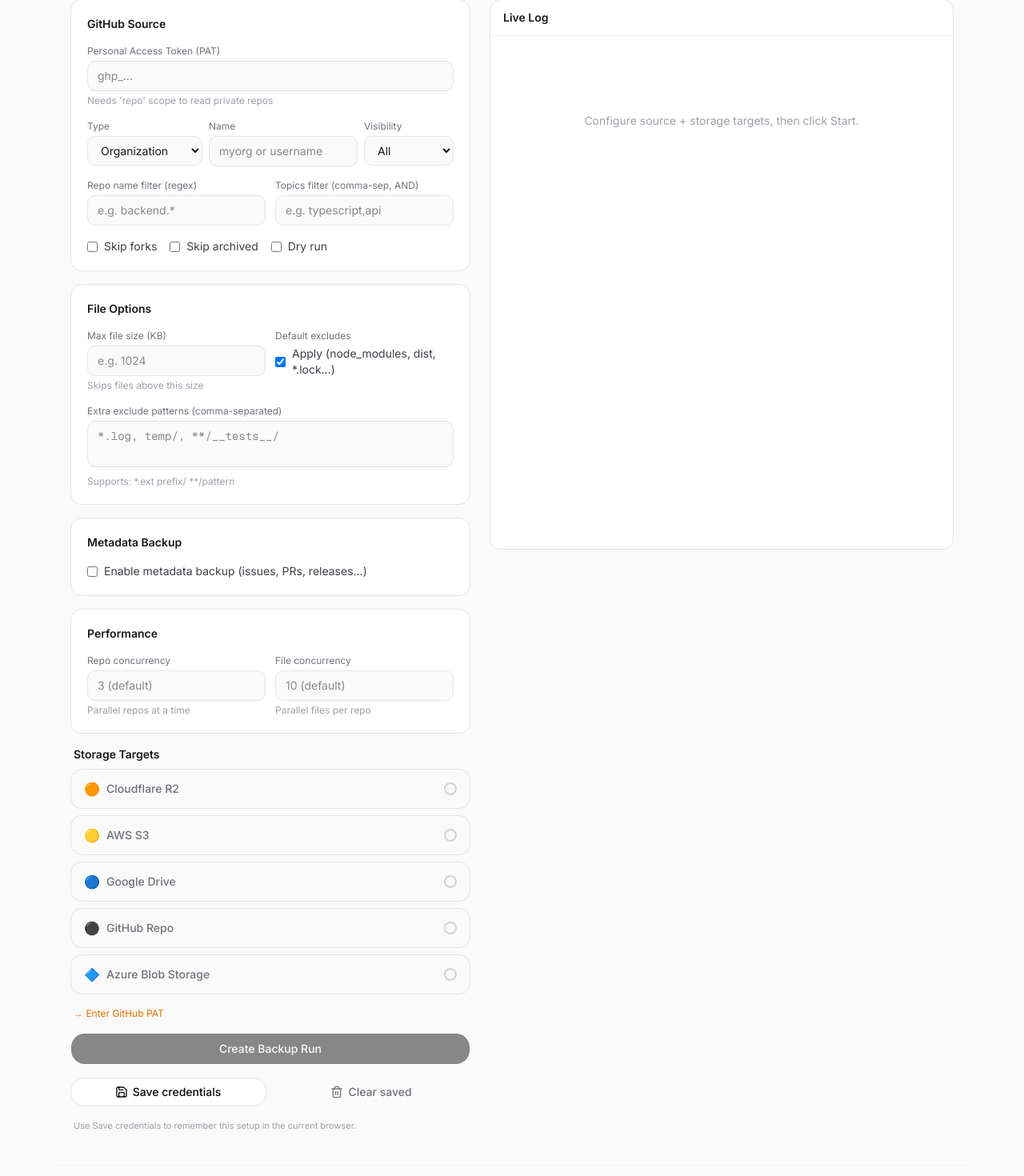
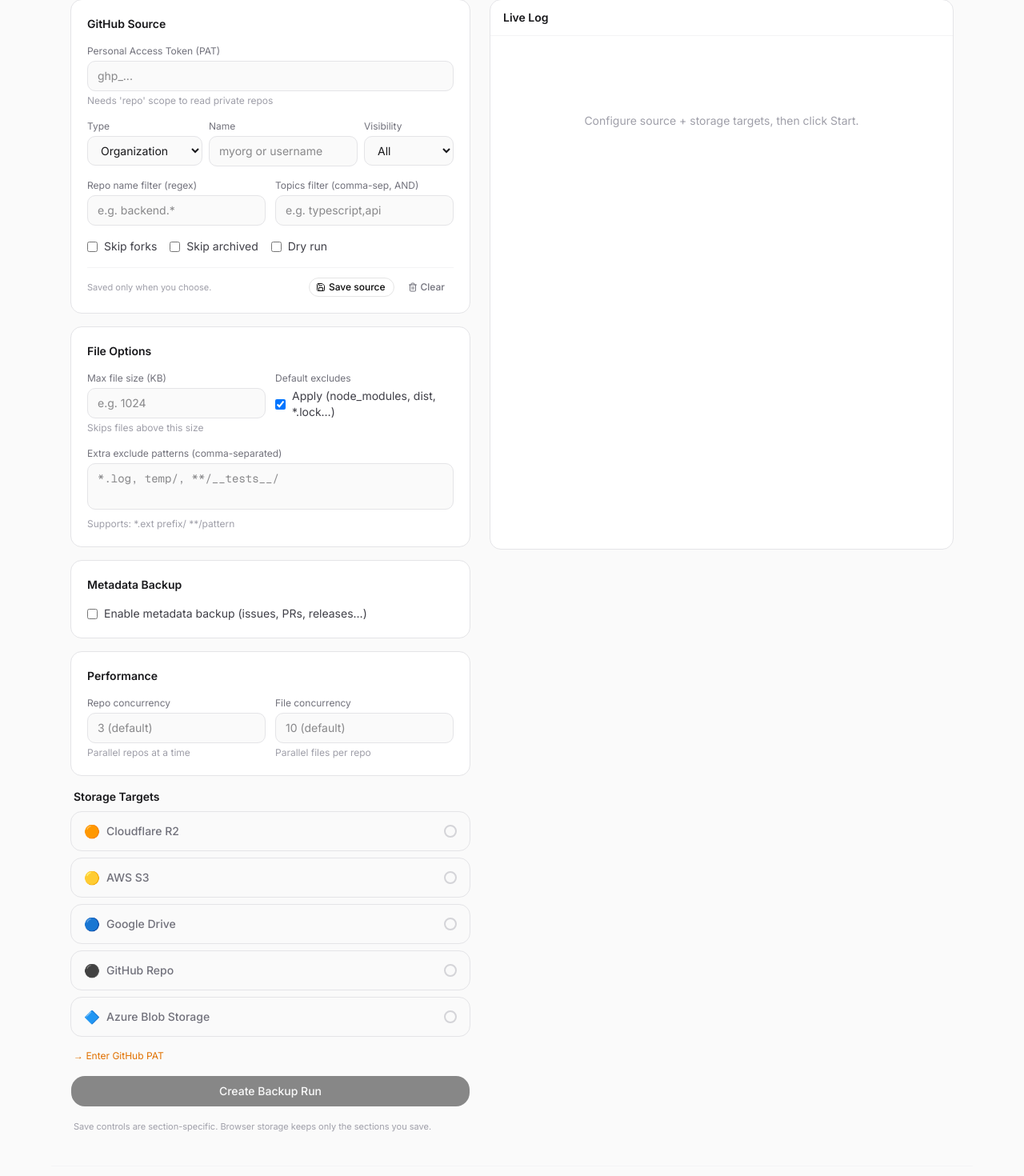
Before and after one commit to deepanimators/Detiq-GCE, a Next.js app in the folder web/: page / in a window 1280 px wide. Shown: the part 86-1556 px from the top of the page at 80% size. Built offline with nearby package versions, Linux system fonts and the light colour scheme.

Commit message:
feat: Refactor credential storage management with section-specific save and clear actions

```diff
--- a/web/src/app/page.tsx
+++ b/web/src/app/page.tsx
@@ -61,9 +61,19 @@ const METADATA_TYPES = [
   { id: 'milestones', label: 'Milestones' },
 ];
 
-const FORM_STORAGE_KEY = 'detiq-gce-form-v1';
+const LEGACY_FORM_STORAGE_KEY = 'detiq-gce-form-v1';
+const CREDENTIAL_STORAGE_KEYS = {
+  source: 'detiq-gce-source-v1',
+  r2: 'detiq-gce-r2-v1',
+  s3: 'detiq-gce-s3-v1',
+  gdrive: 'detiq-gce-gdrive-v1',
+  githubTarget: 'detiq-gce-github-target-v1',
+  azure: 'detiq-gce-azure-v1',
+} as const;
 
-type PersistedFormState = Record<string, unknown>;
+type CredentialSection = keyof typeof CREDENTIAL_STORAGE_KEYS;
+type PersistedSectionState = Record<string, unknown>;
+type CredentialStatusMap = Partial<Record<CredentialSection, string>>;
 
 // ── Shared UI components ──────────────────────────────────────────────────────
 
@@ -150,6 +160,36 @@ function Section({ title, children }: { title: string; children: React.ReactNode
   );
 }
 
+function SectionStorageActions({
+  label,
+  status,
+  disabled,
+  onSave,
+  onClear,
+}: {
+  label: string;
+  status?: string;
+  disabled?: boolean;
+  onSave: () => void;
+  onClear: () => void;
+}) {
+  return (
+    <div className="flex flex-wrap items-center justify-between gap-2 border-t border-zinc-100 dark:border-zinc-800 pt-3">
+      <p className="text-[11px] text-zinc-400 min-h-4 flex-1">{status || 'Saved only when you choose.'}</p>
+      <div className="flex items-center gap-2">
+        <Button type="button" size="xs" variant="outline" onClick={onSave} disabled={disabled}>
+          <Save data-icon="inline-start" />
+          Save {label}
+        </Button>
+        <Button type="button" size="xs" variant="ghost" onClick={onClear} disabled={disabled} className="text-zinc-500 hover:text-red-600">
+          <Trash2 data-icon="inline-start" />
+          Clear
+        </Button>
+      </div>
+    </div>
+  );
+}
+
 function canUseLocalStorage(): boolean {
   try {
     const key = '__detiq_storage_probe__';
@@ -224,6 +264,13 @@ function fallbackCopyText(text: string): boolean {
   }
 }
 
+function readStoredSection(storageKey: string): PersistedSectionState | null {
+  const saved = localStorage.getItem(storageKey);
+  if (!saved) return null;
+  const parsed = JSON.parse(saved) as unknown;
+  return parsed && typeof parsed === 'object' ? parsed as PersistedSectionState : null;
+}
+
 // ── Main ─────────────────────────────────────────────────────────────────────
 
 export default function Home() {
@@ -294,23 +341,11 @@ export default function Home() {
   const [currentRun, setCurrentRun] = useState<RunRecord | null>(null);
   const [formHydrated, setFormHydrated] = useState(false);
   const [storageAvailable, setStorageAvailable] = useState(true);
-  const [credentialSaveStatus, setCredentialSaveStatus] = useState('');
+  const [credentialSaveStatus, setCredentialSaveStatus] = useState<CredentialStatusMap>({});
   const [logActionStatus, setLogActionStatus] = useState('');
   const logsEndRef = useRef<HTMLDivElement>(null);
 
-  useEffect(() => {
-    try {
-      if (!canUseLocalStorage()) {
-        queueMicrotask(() => {
-          setStorageAvailable(false);
-          setCredentialSaveStatus('Browser storage is unavailable in this mode.');
-        });
-        return;
-      }
-
-      const saved = localStorage.getItem(FORM_STORAGE_KEY);
-      if (saved) {
-        const state = JSON.parse(saved) as Record<string, unknown>;
+  function applyPersistedSection(section: CredentialSection, state: PersistedSectionState) {
     const setString = (key: string, setter: (value: string) => void) => {
       if (typeof state[key] === 'string') setter(state[key] as string);
     };
@@ -318,31 +353,11 @@ export default function Home() {
       if (typeof state[key] === 'boolean') setter(state[key] as boolean);
     };
 
+    if (section === 'source') {
       setString('pat', setPat);
       setString('targetName', setTargetName);
       setString('matchRegex', setMatchRegex);
       setString('topics', setTopics);
-        setString('maxFileSizeKb', setMaxFileSizeKb);
-        setString('extraExcludes', setExtraExcludes);
-        setString('repoConcurrency', setRepoConcurrency);
-        setString('fileConcurrency', setFileConcurrency);
-        setString('r2AccountId', setR2AccountId);
-        setString('r2AccessKey', setR2AccessKey);
-        setString('r2SecretKey', setR2SecretKey);
-        setString('r2Bucket', setR2Bucket);
-        setString('s3Region', setS3Region);
-        setString('s3AccessKey', setS3AccessKey);
-        setString('s3SecretKey', setS3SecretKey);
-        setString('s3Bucket', setS3Bucket);
-        setString('gdriveEmail', setGdriveEmail);
-        setString('gdriveKey', setGdriveKey);
-        setString('gdriveFolderId', setGdriveFolderId);
-        setString('ghOwner', setGhOwner);
-        setString('ghRepo', setGhRepo);
-        setString('ghBranch', setGhBranch);
-        setString('ghPat', setGhPat);
-        setString('azureConn', setAzureConn);
-        setString('azureContainer', setAzureContainer);
       setString('targetType', (value) => {
         if (value === 'user' || value === 'org') setTargetType(value);
       });
@@ -352,33 +367,92 @@ export default function Home() {
       setBoolean('skipForks', setSkipForks);
       setBoolean('skipArchived', setSkipArchived);
       setBoolean('dryRun', setDryRun);
-        setBoolean('useDefaultExcludes', setUseDefaultExcludes);
       setBoolean('metadataEnabled', setMetadataEnabled);
-        setBoolean('r2On', setR2On);
-        setBoolean('s3On', setS3On);
-        setBoolean('gdriveOn', setGdriveOn);
-        setBoolean('ghOn', setGhOn);
-        setBoolean('azureOn', setAzureOn);
       if (Array.isArray(state.metadataTypes)) {
         const metadataTypeValues = state.metadataTypes.filter((v): v is string => typeof v === 'string');
         queueMicrotask(() => {
           setMetadataTypes(new Set(metadataTypeValues));
         });
       }
+      return;
+    }
+
+    if (section === 'r2') {
+      setBoolean('r2On', setR2On);
+      setString('r2AccountId', setR2AccountId);
+      setString('r2AccessKey', setR2AccessKey);
+      setString('r2SecretKey', setR2SecretKey);
+      setString('r2Bucket', setR2Bucket);
+      return;
+    }
+
+    if (section === 's3') {
+      setBoolean('s3On', setS3On);
+      setString('s3Region', setS3Region);
+      setString('s3AccessKey', setS3AccessKey);
+      setString('s3SecretKey', setS3SecretKey);
+      setString('s3Bucket', setS3Bucket);
+      return;
+    }
+
+    if (section === 'gdrive') {
+      setBoolean('gdriveOn', setGdriveOn);
+      setString('gdriveEmail', setGdriveEmail);
+      setString('gdriveKey', setGdriveKey);
+      setString('gdriveFolderId', setGdriveFolderId);
+      return;
+    }
+
+    if (section === 'githubTarget') {
+      setBoolean('ghOn', setGhOn);
+      setString('ghOwner', setGhOwner);
+      setString('ghRepo', setGhRepo);
+      setString('ghBranch', setGhBranch);
+      setString('ghPat', setGhPat);
+      return;
+    }
+
+    setBoolean('azureOn', setAzureOn);
+    setString('azureConn', setAzureConn);
+    setString('azureContainer', setAzureContainer);
+  }
+
+  useEffect(() => {
+    try {
+      if (!canUseLocalStorage()) {
         queueMicrotask(() => {
-          setCredentialSaveStatus('Saved credentials restored from this browser.');
+          setStorageAvailable(false);
+          setCredentialSaveStatus({ source: 'Browser storage is unavailable in this mode.' });
+        });
+        return;
+      }
+
+      const legacyState = readStoredSection(LEGACY_FORM_STORAGE_KEY);
+      const restored: CredentialStatusMap = {};
+      for (const section of Object.keys(CREDENTIAL_STORAGE_KEYS) as CredentialSection[]) {
+        const state = readStoredSection(CREDENTIAL_STORAGE_KEYS[section]) ?? legacyState;
+        if (state) {
+          applyPersistedSection(section, state);
+          restored[section] = 'Saved values restored from this browser.';
+        }
+      }
+
+      if (Object.keys(restored).length) {
+        queueMicrotask(() => {
+          setCredentialSaveStatus(restored);
         });
       }
     } catch {
       try {
-        localStorage.removeItem(FORM_STORAGE_KEY);
+        Object.values(CREDENTIAL_STORAGE_KEYS).forEach((key) => localStorage.removeItem(key));
+        localStorage.removeItem(LEGACY_FORM_STORAGE_KEY);
       } catch {
         queueMicrotask(() => {
           setStorageAvailable(false);
         });
       }
       queueMicrotask(() => {
-        setCredentialSaveStatus('Saved credentials were unreadable and were cleared.');
+        setCredentialSaveStatus({ source: 'Saved credentials were unreadable and were cleared.' });
       });
     } finally {
       setFormHydrated(true);
@@ -419,43 +493,58 @@ export default function Home() {
     });
   }
 
-  function buildPersistedFormState(): PersistedFormState {
+  function buildPersistedSectionState(section: CredentialSection): PersistedSectionState {
+    const savedAt = new Date().toISOString();
+    if (section === 'source') {
       return {
         pat, targetType, targetName, visibility, skipForks, skipArchived, dryRun,
-      matchRegex, topics, maxFileSizeKb, useDefaultExcludes, extraExcludes,
-      repoConcurrency, fileConcurrency, metadataEnabled, metadataTypes: [...metadataTypes],
-      r2On, s3On, gdriveOn, ghOn, azureOn, r2AccountId, r2AccessKey, r2SecretKey,
-      r2Bucket, s3Region, s3AccessKey, s3SecretKey, s3Bucket, gdriveEmail, gdriveKey,
-      gdriveFolderId, ghOwner, ghRepo, ghBranch, ghPat, azureConn, azureContainer,
-      savedAt: new Date().toISOString(),
+        matchRegex, topics, metadataEnabled, metadataTypes: [...metadataTypes], savedAt,
       };
     }
+    if (section === 'r2') {
+      return { r2On, r2AccountId, r2AccessKey, r2SecretKey, r2Bucket, savedAt };
+    }
+    if (section === 's3') {
+      return { s3On, s3Region, s3AccessKey, s3SecretKey, s3Bucket, savedAt };
+    }
+    if (section === 'gdrive') {
+      return { gdriveOn, gdriveEmail, gdriveKey, gdriveFolderId, savedAt };
+    }
+    if (section === 'githubTarget') {
+      return { ghOn, ghOwner, ghRepo, ghBranch, ghPat, savedAt };
+    }
+    return { azureOn, azureConn, azureContainer, savedAt };
+  }
 
-  function saveCredentials() {
+  function setSectionStatus(section: CredentialSection, message: string) {
+    setCredentialSaveStatus((prev) => ({ ...prev, [section]: message }));
+  }
+
+  function saveCredentialSection(section: CredentialSection) {
     if (!canUseLocalStorage()) {
       setStorageAvailable(false);
-      setCredentialSaveStatus('Browser storage is unavailable in this mode.');
+      setSectionStatus(section, 'Browser storage is unavailable in this mode.');
       return;
     }
 
     try {
-      localStorage.setItem(FORM_STORAGE_KEY, JSON.stringify(buildPersistedFormState()));
+      localStorage.setItem(CREDENTIAL_STORAGE_KEYS[section], JSON.stringify(buildPersistedSectionState(section)));
       setStorageAvailable(true);
-      setCredentialSaveStatus('Credentials saved in this browser.');
+      setSectionStatus(section, 'Saved in this browser.');
     } catch {
       setStorageAvailable(false);
-      setCredentialSaveStatus('Unable to save credentials. Browser storage may be blocked or full.');
+      setSectionStatus(section, 'Unable to save. Browser storage may be blocked or full.');
     }
   }
 
-  function clearSavedCredentials() {
+  function clearCredentialSection(section: CredentialSection) {
     try {
-      localStorage.removeItem(FORM_STORAGE_KEY);
-      setCredentialSaveStatus('Saved credentials cleared from this browser.');
+      localStorage.removeItem(CREDENTIAL_STORAGE_KEYS[section]);
+      setSectionStatus(section, 'Saved values cleared from this browser.');
       setStorageAvailable(true);
     } catch {
       setStorageAvailable(false);
-      setCredentialSaveStatus('Unable to clear credentials because browser storage is blocked.');
+      setSectionStatus(section, 'Unable to clear because browser storage is blocked.');
     }
   }
 
@@ -682,6 +771,14 @@ export default function Home() {
               <Check label="Skip archived" checked={skipArchived} onChange={setSkipArchived} />
               <Check label="Dry run" checked={dryRun} onChange={setDryRun} />
             </div>
+
+            <SectionStorageActions
+              label="source"
+              status={credentialSaveStatus.source}
+              disabled={!formHydrated || !storageAvailable}
+              onSave={() => saveCredentialSection('source')}
+              onClear={() => clearCredentialSection('source')}
+            />
           </Section>
 
           {/* Files */}
@@ -747,6 +844,13 @@ export default function Home() {
               <Field label="Access Key ID" value={r2AccessKey} onChange={setR2AccessKey} type="password" placeholder="R2 access key ID" />
               <Field label="Secret Access Key" value={r2SecretKey} onChange={setR2SecretKey} type="password" placeholder="R2 secret access key" />
               <Field label="Bucket Name" value={r2Bucket} onChange={setR2Bucket} placeholder="my-github-backup" />
+              <SectionStorageActions
+                label="R2"
+                status={credentialSaveStatus.r2}
+                disabled={!formHydrated || !storageAvailable}
+                onSave={() => saveCredentialSection('r2')}
+                onClear={() => clearCredentialSection('r2')}
+              />
             </AdapterToggle>
 
             <AdapterToggle label="AWS S3" logo="🟡" enabled={s3On} onToggle={() => setS3On(!s3On)}>
@@ -754,6 +858,13 @@ export default function Home() {
               <Field label="Access Key ID" value={s3AccessKey} onChange={setS3AccessKey} type="password" placeholder="AKIA..." />
               <Field label="Secret Access Key" value={s3SecretKey} onChange={setS3SecretKey} type="password" placeholder="secret" />
               <Field label="Bucket Name" value={s3Bucket} onChange={setS3Bucket} placeholder="my-github-backup" />
+              <SectionStorageActions
+                label="S3"
+                status={credentialSaveStatus.s3}
+                disabled={!formHydrated || !storageAvailable}
+                onSave={() => saveCredentialSection('s3')}
+                onClear={() => clearCredentialSection('s3')}
+              />
             </AdapterToggle>
 
             <AdapterToggle label="Google Drive" logo="🔵" enabled={gdriveOn} onToggle={() => setGdriveOn(!gdriveOn)}>
@@ -764,6 +875,13 @@ export default function Home() {
               <Field label="Root Folder ID" value={gdriveFolderId} onChange={setGdriveFolderId}
                 placeholder="1BxiMVs0XRA5nFMdKvBdBZjgmUUq..." mono
                 hint="From Drive URL: .../folders/THIS_PART — share folder with service account email" />
+              <SectionStorageActions
+                label="Drive"
+                status={credentialSaveStatus.gdrive}
+                disabled={!formHydrated || !storageAvailable}
+                onSave={() => saveCredentialSection('gdrive')}
+                onClear={() => clearCredentialSection('gdrive')}
+              />
             </AdapterToggle>
 
             <AdapterToggle label="GitHub Repo" logo="⚫" enabled={ghOn} onToggle={() => setGhOn(!ghOn)}>
@@ -775,6 +893,13 @@ export default function Home() {
               <Field label="PAT for target repo (blank = use source PAT)" value={ghPat} onChange={setGhPat}
                 type="password" placeholder="ghp_... (optional)"
                 hint="Target repo must exist. Best for small repos (<200 files)." />
+              <SectionStorageActions
+                label="GitHub target"
+                status={credentialSaveStatus.githubTarget}
+                disabled={!formHydrated || !storageAvailable}
+                onSave={() => saveCredentialSection('githubTarget')}
+                onClear={() => clearCredentialSection('githubTarget')}
+              />
             </AdapterToggle>
 
             <AdapterToggle label="Azure Blob Storage" logo="🔷" enabled={azureOn} onToggle={() => setAzureOn(!azureOn)}>
@@ -783,6 +908,13 @@ export default function Home() {
                 rows={3} />
               <Field label="Container Name" value={azureContainer} onChange={setAzureContainer} placeholder="github-backup"
                 hint="Created automatically if it doesn't exist" />
+              <SectionStorageActions
+                label="Azure"
+                status={credentialSaveStatus.azure}
+                disabled={!formHydrated || !storageAvailable}
+                onSave={() => saveCredentialSection('azure')}
+                onClear={() => clearCredentialSection('azure')}
+              />
             </AdapterToggle>
           </div>
 
@@ -797,30 +929,8 @@ export default function Home() {
               ? 'Run active...'
               : `Create Backup Run${countAdapters() > 1 ? ` → ${countAdapters()} targets` : ''}${metadataEnabled ? ' + metadata' : ''}`}
           </Button>
-          <div className="grid grid-cols-2 gap-2">
-            <Button
-              type="button"
-              variant="outline"
-              onClick={saveCredentials}
-              disabled={!formHydrated || !storageAvailable}
-              className="h-9"
-            >
-              <Save data-icon="inline-start" />
-              Save credentials
-            </Button>
-            <Button
-              type="button"
-              variant="ghost"
-              onClick={clearSavedCredentials}
-              disabled={!formHydrated}
-              className="h-9 text-zinc-500 hover:text-red-600"
-            >
-              <Trash2 data-icon="inline-start" />
-              Clear saved
-            </Button>
-          </div>
           <p className="text-[11px] text-zinc-400 px-1">
-            {credentialSaveStatus || 'Use Save credentials to remember this setup in the current browser.'}
+            Save controls are section-specific. Browser storage keeps only the sections you save.
           </p>
         </div>
 
```
Lines whose indentation alone changed are shown as unchanged.
